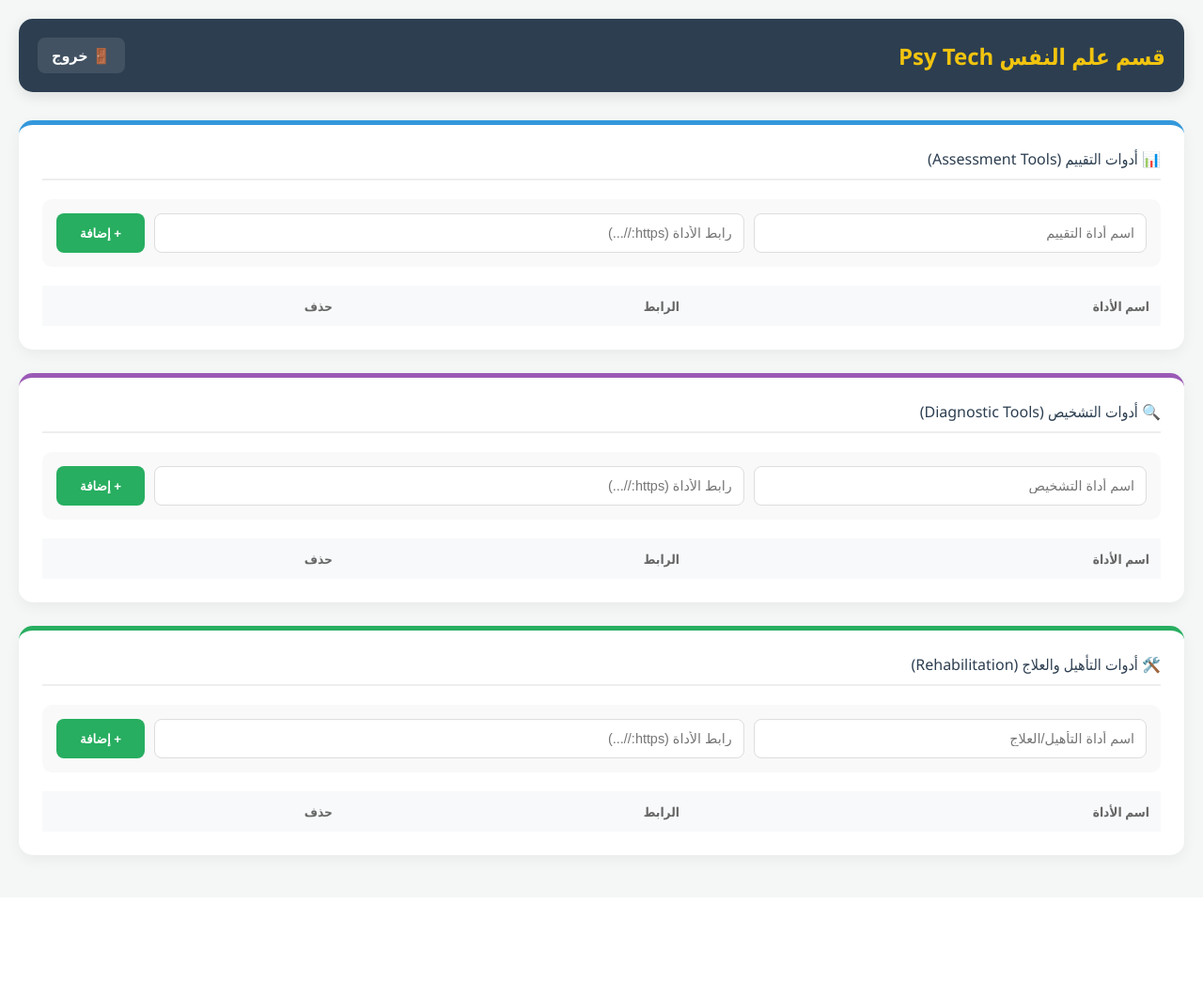
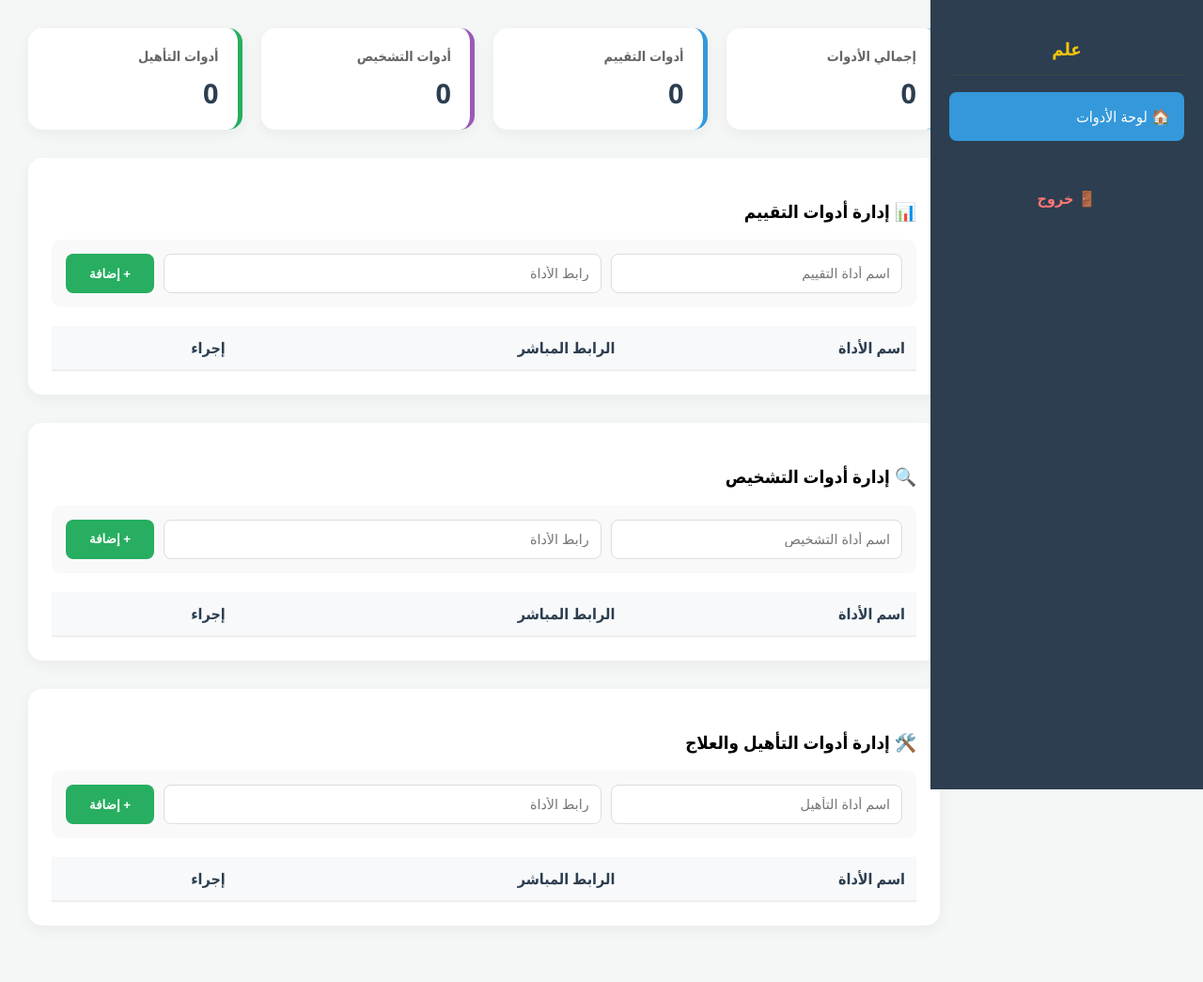
Before and after one commit to abd-orthopsy/Ortho_Psy_Tech, a Flask app: page /dashboard_psy in a window 1280 px wide. Shown: the whole page at 94% size. Before the commit the page ends 923 px from the top, so only its background shows below. Run offline with Flask 3, Linux system fonts and the light colour scheme; lists and menus that the app fills with data are empty.

Commit message:
Update dept_dashboard.html

```diff
--- a/templates/dept_dashboard.html
+++ b/templates/dept_dashboard.html
@@ -4,6 +4,7 @@
     <meta charset="UTF-8">
     <meta name="viewport" content="width=device-width, initial-scale=1.0">
     <title>{{ title }} | Ortho_Psy Tech</title>
+
     <style>
         :root {
             --brand-bg: #2c3e50;
@@ -14,128 +15,152 @@
             --danger: #e74c3c;
             --success: #27ae60;
         }
-        body { font-family: 'Segoe UI', Tahoma, sans-serif; background-color: var(--bg-gray); margin: 0; padding: 20px; }
+        body { font-family: 'Segoe UI', Tahoma, sans-serif; background-color: var(--bg-gray); margin: 0; display: flex; }
 
-        .header { background: var(--brand-bg); color: white; padding: 20px; border-radius: 15px; margin-bottom: 30px; display: flex; justify-content: space-between; align-items: center; box-shadow: 0 4px 15px rgba(0,0,0,0.1); }
-        .header h1 { margin: 0; font-size: 1.5rem; color: var(--gold); }
-        .logout-btn { color: white; text-decoration: none; font-weight: bold; background: rgba(255,255,255,0.1); padding: 8px 15px; border-radius: 8px; }
+        /* القائمة الجانبية - مطابقة تماماً للمرجع */
+        .admin-sidebar { width: 250px; background: var(--brand-bg); height: 100vh; color: white; padding: 20px; position: fixed; right: 0; top: 0; z-index: 1000; }
+        .admin-sidebar h3 { color: var(--gold); text-align: center; border-bottom: 1px solid #444; padding-bottom: 15px; }
+        .menu-item { padding: 15px; cursor: pointer; border-radius: 8px; margin-bottom: 10px; transition: 0.3s; display: flex; align-items: center; gap: 10px; }
+        .menu-item.active { background: var(--accent-blue); }
 
-        .section-card { background: white; padding: 25px; border-radius: 15px; box-shadow: 0 5px 15px rgba(0,0,0,0.05); margin-bottom: 25px; border-top: 5px solid var(--accent-blue); }
-        .section-title { color: var(--brand-bg); border-bottom: 2px solid #eee; padding-bottom: 10px; margin-bottom: 20px; display: flex; align-items: center; gap: 10px; }
+        /* المحتوى الرئيسي */
+        .main-content { margin-right: 250px; width: calc(100% - 250px); padding: 30px; }
 
+        /* الكروت الإحصائية */
+        .header-stats { display: grid; grid-template-columns: repeat(auto-fit, minmax(200px, 1fr)); gap: 20px; margin-bottom: 30px; }
+        .stat-card { background: white; padding: 20px; border-radius: 15px; box-shadow: 0 5px 15px rgba(0,0,0,0.05); border-right: 5px solid var(--accent-blue); }
+        .stat-card h4 { margin: 0; color: #666; font-size: 0.9rem; }
+        .stat-card p { margin: 10px 0 0; font-size: 1.8rem; font-weight: bold; color: var(--brand-bg); }
+
+        /* الألواح */
+        .control-panel { background: white; padding: 25px; border-radius: 15px; box-shadow: 0 5px 15px rgba(0,0,0,0.05); margin-bottom: 30px; }
+
+        /* الجداول */
+        .table-container { overflow-x: auto; margin-top: 15px; }
+        table { width: 100%; border-collapse: collapse; text-align: right; }
+        th { background: #f8f9fa; color: var(--brand-bg); padding: 12px; border-bottom: 2px solid #eee; }
+        td { padding: 12px; border-bottom: 1px solid #eee; font-size: 0.95rem; }
+
+        /* أشكال الإضافة */
         .tool-form { display: grid; grid-template-columns: 2fr 3fr auto; gap: 10px; margin-bottom: 20px; background: #f9f9f9; padding: 15px; border-radius: 10px; }
         .tool-input { padding: 12px; border: 1px solid #ddd; border-radius: 8px; font-size: 0.9rem; }
-        .add-btn { background: var(--success); color: white; border: none; padding: 10px 25px; border-radius: 8px; cursor: pointer; font-weight: bold; }
-
-        .tools-table { width: 100%; border-collapse: collapse; margin-top: 10px; }
-        .tools-table th { text-align: right; background: #f8f9fa; padding: 12px; font-size: 0.85rem; color: #666; }
-        .tools-table td { padding: 12px; border-bottom: 1px solid #eee; }
-        .tool-link { color: var(--accent-blue); text-decoration: none; font-size: 0.9rem; }
-        .delete-btn { background: none; border: none; color: var(--danger); cursor: pointer; font-weight: bold; font-size: 1.2rem; }
+        .btn-add { background: var(--success); color: white; border: none; padding: 10px 25px; border-radius: 8px; cursor: pointer; font-weight: bold; }
+        .btn-delete { background: none; border: none; color: var(--danger); cursor: pointer; font-weight: bold; font-size: 1.2rem; }
+        .tool-link { color: var(--accent-blue); text-decoration: none; font-weight: bold; }
 
         @media (max-width: 768px) {
+            .admin-sidebar { width: 70px; padding: 10px; }
+            .admin-sidebar h3, .menu-item span { display: none; }
+            .main-content { margin-right: 70px; width: calc(100% - 70px); }
             .tool-form { grid-template-columns: 1fr; }
         }
     </style>
 </head>
 <body>
 
-    <div class="header">
-        <h1>{{ title }}</h1>
-        <a href="/login" class="logout-btn">🚪 خروج</a>
+    <div class="admin-sidebar">
+        <h3>{{ title.split(' ')[1] }}</h3> <div class="menu-item active">🏠 لوحة الأدوات</div>
+        <a href="/login" style="color: #ff7675; text-decoration: none; margin-top: 50px; display: block; text-align: center; font-weight: bold;">🚪 خروج</a>
     </div>
 
-    <div class="section-card" style="border-top-color: #3498db;">
-        <div class="section-title">📊 أدوات التقييم (Assessment Tools)</div>
+    <div class="main-content">
+        <div class="header-stats">
+            <div class="stat-card"><h4>إجمالي الأدوات</h4><p>{{ tools|length }}</p></div>
+            <div class="stat-card" style="border-right-color: #3498db;"><h4>أدوات التقييم</h4><p>{{ tools|selectattr('category', 'equalto', 'تقييم')|list|length }}</p></div>
+            <div class="stat-card" style="border-right-color: #9b59b6;"><h4>أدوات التشخيص</h4><p>{{ tools|selectattr('category', 'equalto', 'تشخيص')|list|length }}</p></div>
+            <div class="stat-card" style="border-right-color: #27ae60;"><h4>أدوات التأهيل</h4><p>{{ tools|selectattr('category', 'equalto', 'تأهيل')|list|length }}</p></div>
+        </div>
+
+        <div class="control-panel">
+            <h3>📊 إدارة أدوات التقييم</h3>
             <div class="tool-form">
                 <input type="text" id="name_eval" class="tool-input" placeholder="اسم أداة التقييم">
-            <input type="text" id="url_eval" class="tool-input" placeholder="رابط الأداة (https://...)">
-            <button onclick="addTool('eval', 'تقييم')" class="add-btn">+ إضافة</button>
+                <input type="text" id="url_eval" class="tool-input" placeholder="رابط الأداة">
+                <button onclick="addTool('eval', 'تقييم')" class="btn-add">+ إضافة</button>
             </div>
-        <table class="tools-table" id="table_eval">
-            <thead><tr><th>اسم الأداة</th><th>الرابط</th><th>حذف</th></tr></thead>
+            <div class="table-container">
+                <table>
+                    <thead><tr><th>اسم الأداة</th><th>الرابط المباشر</th><th>إجراء</th></tr></thead>
                     <tbody>
                         {% for tool in tools if tool.category == 'تقييم' %}
                         <tr>
                             <td><strong>{{ tool.name }}</strong></td>
-                    <td><a href="{{ tool.url }}" target="_blank" class="tool-link">فتح الرابط 🔗</a></td>
-                    <td><button class="delete-btn" onclick="deleteTool('{{ tool.id }}')">×</button></td>
+                            <td><a href="{{ tool.url }}" target="_blank" class="tool-link">فتح الأداة 🔗</a></td>
+                            <td><button class="btn-delete" onclick="deleteTool('{{ tool.id }}')">×</button></td>
                         </tr>
                         {% endfor %}
                     </tbody>
                 </table>
             </div>
+        </div>
 
-    <div class="section-card" style="border-top-color: #9b59b6;">
-        <div class="section-title">🔍 أدوات التشخيص (Diagnostic Tools)</div>
+        <div class="control-panel">
+            <h3>🔍 إدارة أدوات التشخيص</h3>
             <div class="tool-form">
                 <input type="text" id="name_diag" class="tool-input" placeholder="اسم أداة التشخيص">
-            <input type="text" id="url_diag" class="tool-input" placeholder="رابط الأداة (https://...)">
-            <button onclick="addTool('diag', 'تشخيص')" class="add-btn">+ إضافة</button>
+                <input type="text" id="url_diag" class="tool-input" placeholder="رابط الأداة">
+                <button onclick="addTool('diag', 'تشخيص')" class="btn-add">+ إضافة</button>
             </div>
-        <table class="tools-table" id="table_diag">
-            <thead><tr><th>اسم الأداة</th><th>الرابط</th><th>حذف</th></tr></thead>
+            <div class="table-container">
+                <table>
+                    <thead><tr><th>اسم الأداة</th><th>الرابط المباشر</th><th>إجراء</th></tr></thead>
                     <tbody>
                         {% for tool in tools if tool.category == 'تشخيص' %}
                         <tr>
                             <td><strong>{{ tool.name }}</strong></td>
-                    <td><a href="{{ tool.url }}" target="_blank" class="tool-link">فتح الرابط 🔗</a></td>
-                    <td><button class="delete-btn" onclick="deleteTool('{{ tool.id }}')">×</button></td>
+                            <td><a href="{{ tool.url }}" target="_blank" class="tool-link">فتح الأداة 🔗</a></td>
+                            <td><button class="btn-delete" onclick="deleteTool('{{ tool.id }}')">×</button></td>
                         </tr>
                         {% endfor %}
                     </tbody>
                 </table>
             </div>
+        </div>
 
-    <div class="section-card" style="border-top-color: #27ae60;">
-        <div class="section-title">🛠️ أدوات التأهيل والعلاج (Rehabilitation)</div>
+        <div class="control-panel">
+            <h3>🛠️ إدارة أدوات التأهيل والعلاج</h3>
             <div class="tool-form">
-            <input type="text" id="name_rehab" class="tool-input" placeholder="اسم أداة التأهيل/العلاج">
-            <input type="text" id="url_rehab" class="tool-input" placeholder="رابط الأداة (https://...)">
-            <button onclick="addTool('rehab', 'تأهيل')" class="add-btn">+ إضافة</button>
+                <input type="text" id="name_rehab" class="tool-input" placeholder="اسم أداة التأهيل">
+                <input type="text" id="url_rehab" class="tool-input" placeholder="رابط الأداة">
+                <button onclick="addTool('rehab', 'تأهيل')" class="btn-add">+ إضافة</button>
             </div>
-        <table class="tools-table" id="table_rehab">
-            <thead><tr><th>اسم الأداة</th><th>الرابط</th><th>حذف</th></tr></thead>
+            <div class="table-container">
+                <table>
+                    <thead><tr><th>اسم الأداة</th><th>الرابط المباشر</th><th>إجراء</th></tr></thead>
                     <tbody>
                         {% for tool in tools if tool.category == 'تأهيل' %}
                         <tr>
                             <td><strong>{{ tool.name }}</strong></td>
-                    <td><a href="{{ tool.url }}" target="_blank" class="tool-link">فتح الرابط 🔗</a></td>
-                    <td><button class="delete-btn" onclick="deleteTool('{{ tool.id }}')">×</button></td>
+                            <td><a href="{{ tool.url }}" target="_blank" class="tool-link">فتح الأداة 🔗</a></td>
+                            <td><button class="btn-delete" onclick="deleteTool('{{ tool.id }}')">×</button></td>
                         </tr>
                         {% endfor %}
                     </tbody>
                 </table>
+            </div>
+        </div>
     </div>
 
     <script>
         function addTool(prefix, categoryName) {
             const name = document.getElementById('name_' + prefix).value;
             const url = document.getElementById('url_' + prefix).value;
-
-            if(!name || !url) {
-                alert("يرجى إدخال الاسم والرابط معاً");
-                return;
-            }
+            if(!name || !url) return alert("يرجى ملء كافة البيانات");
 
             let formData = new FormData();
             formData.append('tool_name', name);
             formData.append('tool_url', url);
             formData.append('tool_category', categoryName);
 
-            fetch('{{ post_url }}', {
-                method: 'POST',
-                body: formData
-            })
-            .then(r => r.ok ? location.reload() : alert("فشل في الحفظ"))
-            .catch(() => alert("خطأ في الاتصال بالسيرفر"));
+            fetch('{{ post_url }}', { method: 'POST', body: formData })
+            .then(r => r.ok ? location.reload() : alert("فشل الحفظ"))
+            .catch(() => alert("خطأ في السيرفر"));
         }
 
         function deleteTool(toolId) {
-            if(confirm('هل أنت متأكد من حذف هذه الأداة؟')) {
+            if(confirm('هل تريد حذف هذه الأداة؟')) {
                 fetch('{{ delete_url }}/' + toolId, { method: 'POST' })
-                .then(r => r.ok ? location.reload() : alert("فشل الحذف"))
-                .catch(() => alert("خطأ في الاتصال"));
+                .then(r => r.ok ? location.reload() : alert("فشل الحذف"));
             }
         }
     </script>
```
Lines whose indentation alone changed are shown as unchanged.
